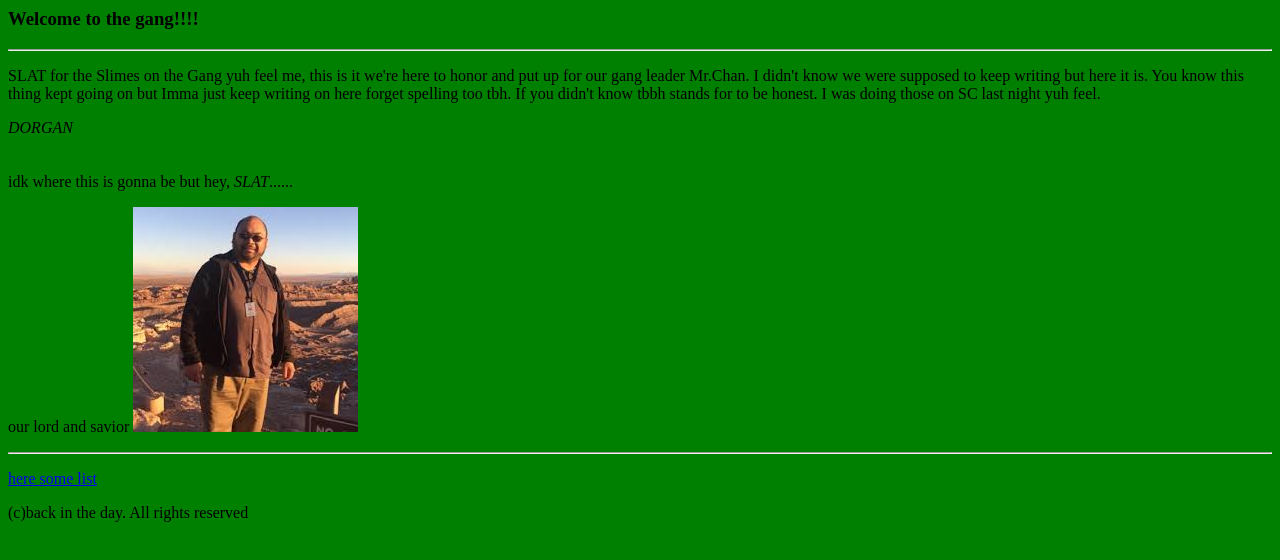
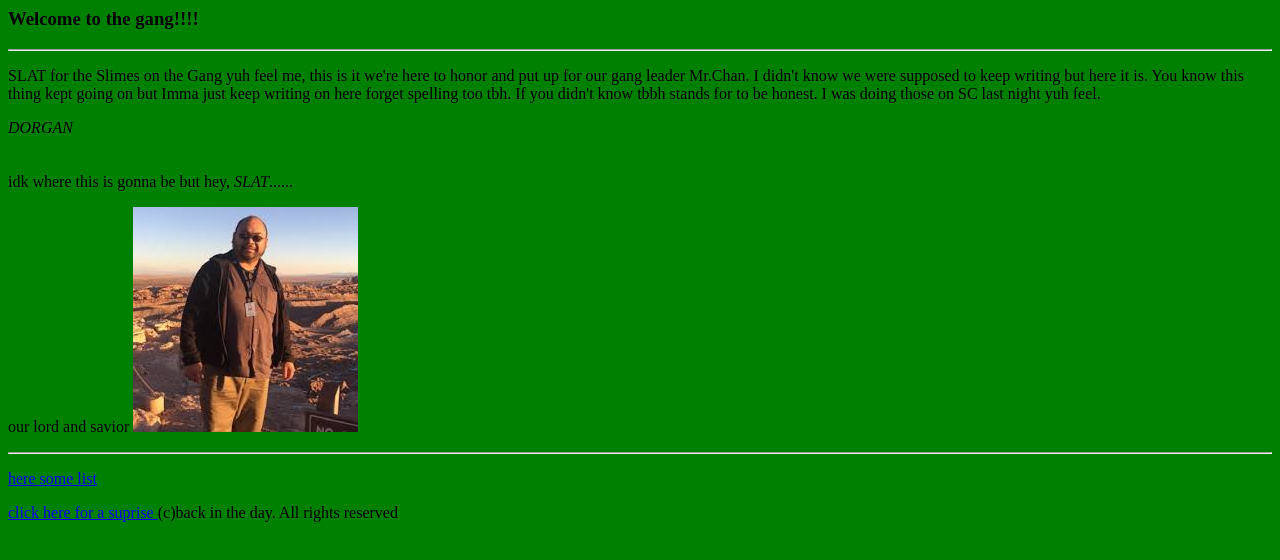
Before and after one commit to donlifedaniel/classexamples, a plain HTML site: page index.html in a window 1280 px wide. Drawn offline with Linux system fonts and the light colour scheme.

Commit message:
Update index.html

```diff
--- a/index.html
+++ b/index.html
@@ -19,7 +19,7 @@
    <a href="https://www.webmd.com/food-recipes/ss/slideshow-all-about-garlic"</a>
  <hr>
     <p> here some list</p>
-    <a href="lists.html">
+    <a href="lists.html"> click here for a suprise
     </a>
     (c)back in the day. All rights reserved
   </body>
```
